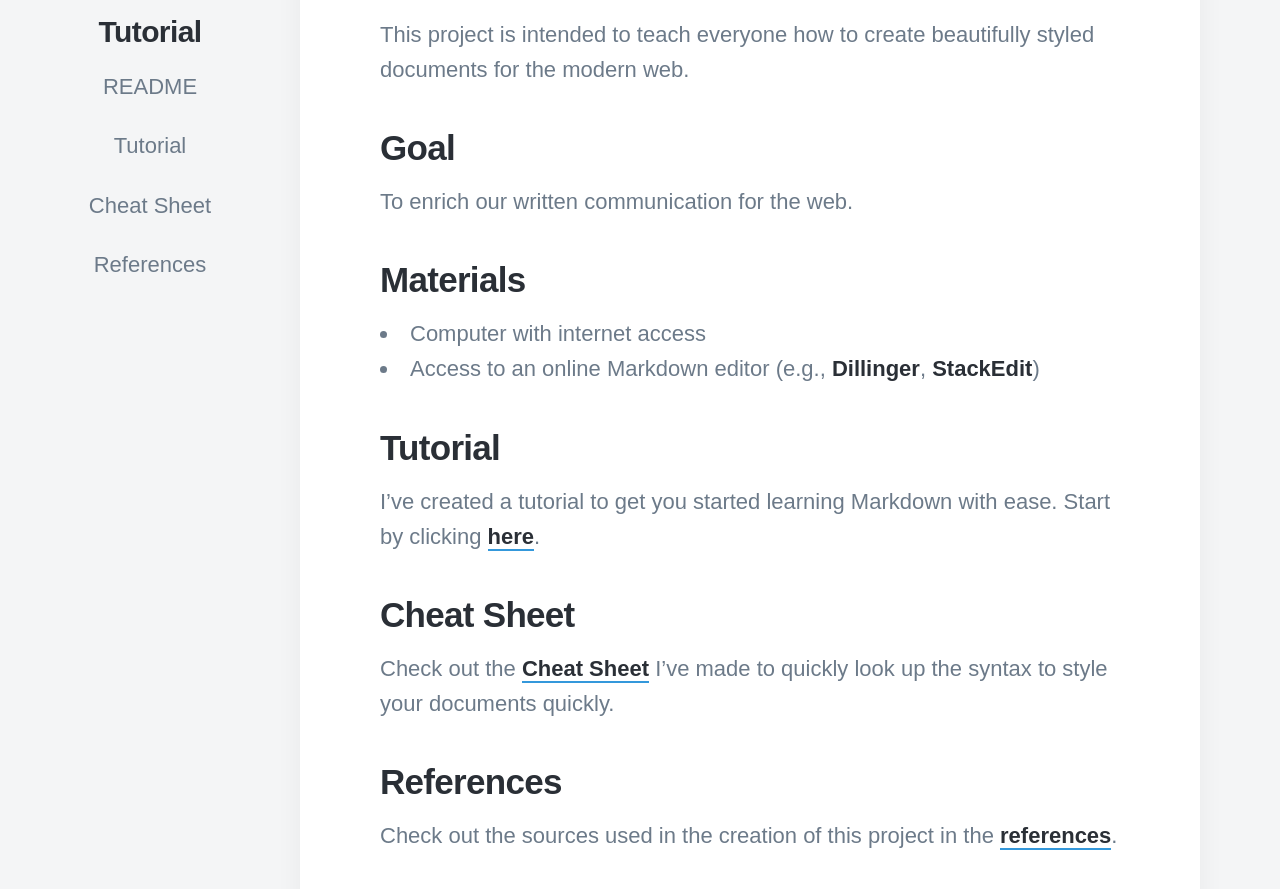
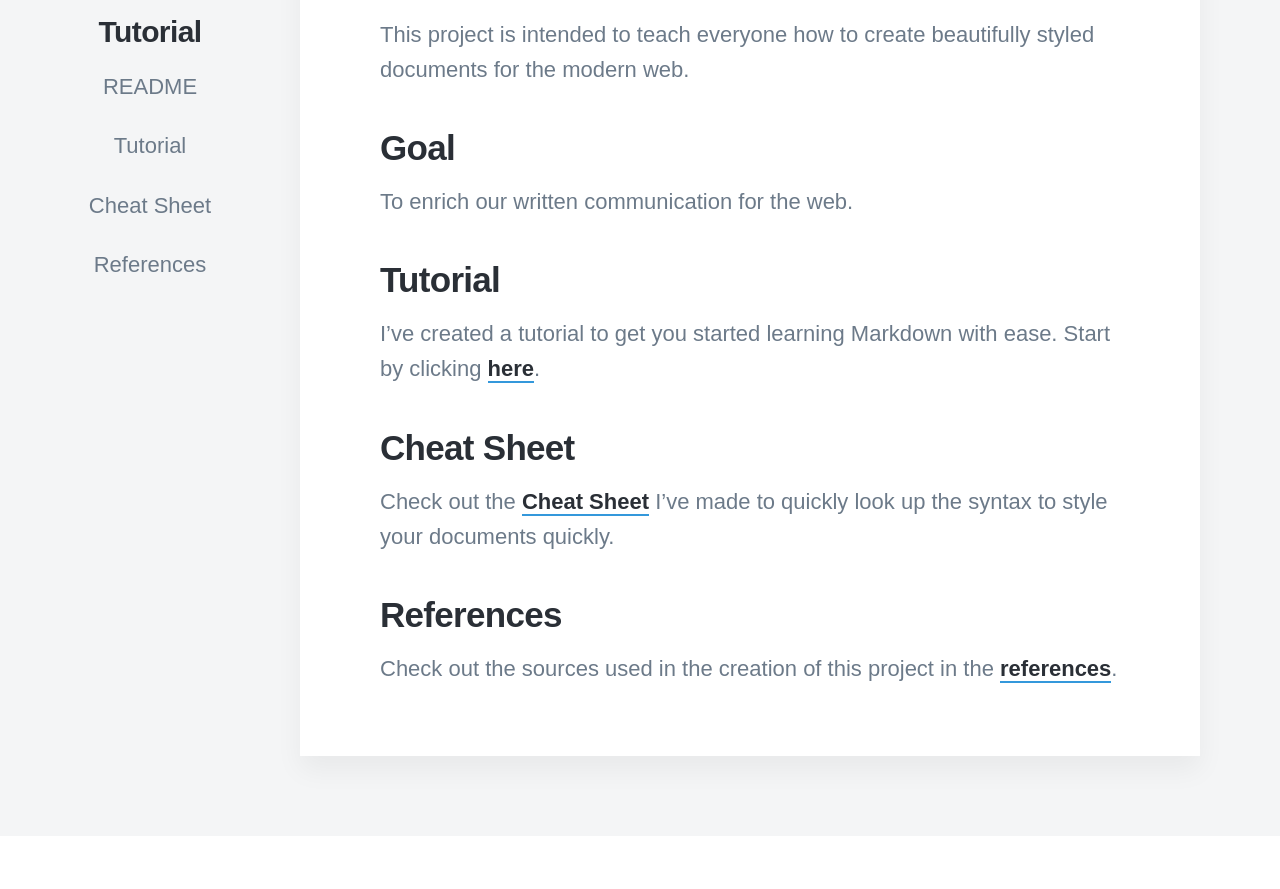
Before and after one commit to pmcavoy89/markdown, a Jekyll site: the page built from docs/_pages/index.md, in a window 1280 px wide and 900 px high, scrolled down 893 px. Shown: the top 889 px of the window. Built offline with Jekyll 4.4.1, drawn with Linux system fonts in a browser that asks for light colours; nearby versions of some CDN libraries; some web fonts are replaced.

Commit message:
Remove materials as it is more needed for the tutorial.

```diff
--- a/docs/_pages/index.md
+++ b/docs/_pages/index.md
@@ -15,11 +15,6 @@ This project is intended to teach everyone how to create beautifully styled docu
 
 To enrich our written communication for the web.
 
-## Materials
-
-- Computer with internet access
-- Access to an online Markdown editor (e.g., [Dillinger](https://dillinger.io), [StackEdit](https://stackedit.io/app#))
-
 ## Tutorial
 
 I've created a tutorial to get you started learning Markdown with ease. Start by clicking [here](/markdown/tutorial).
```
